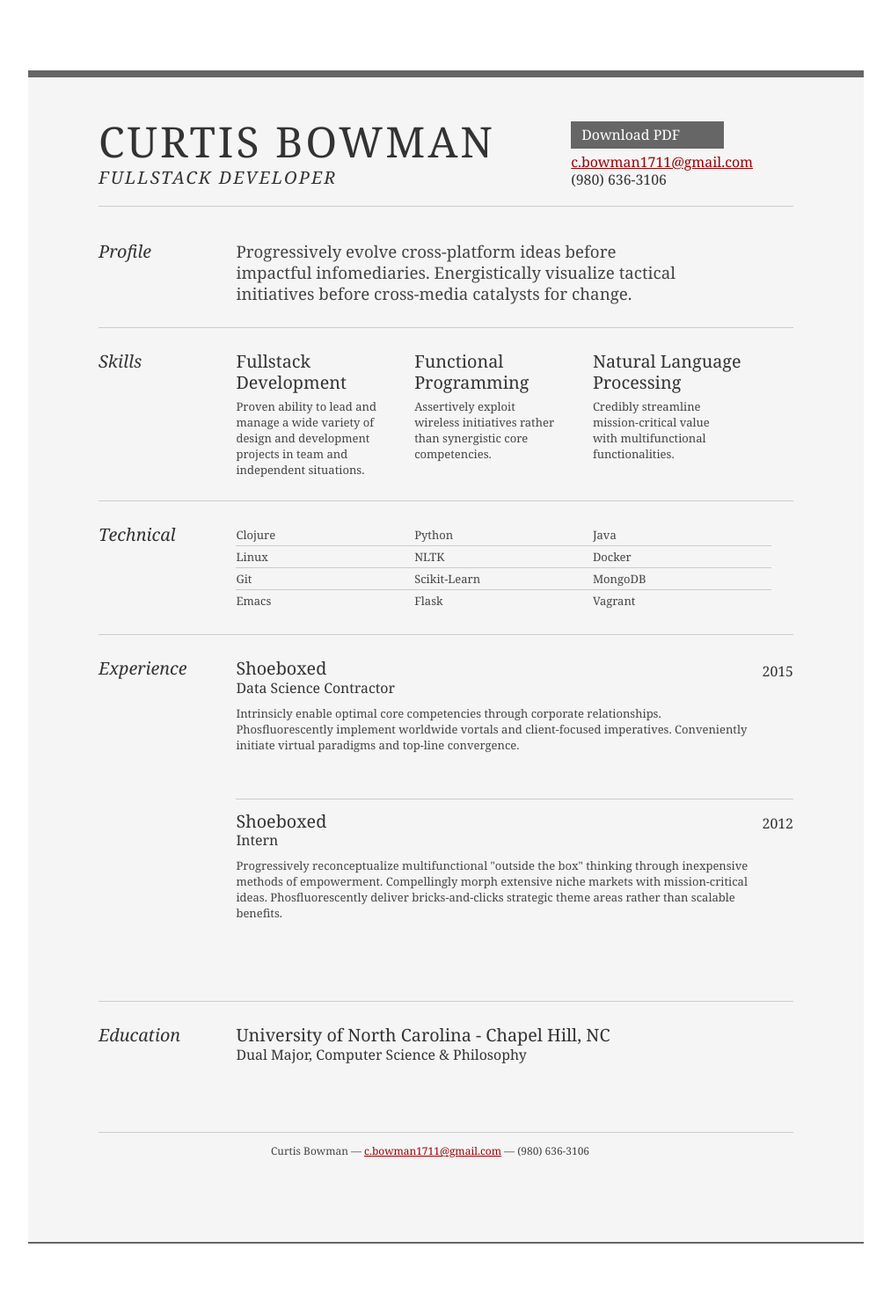
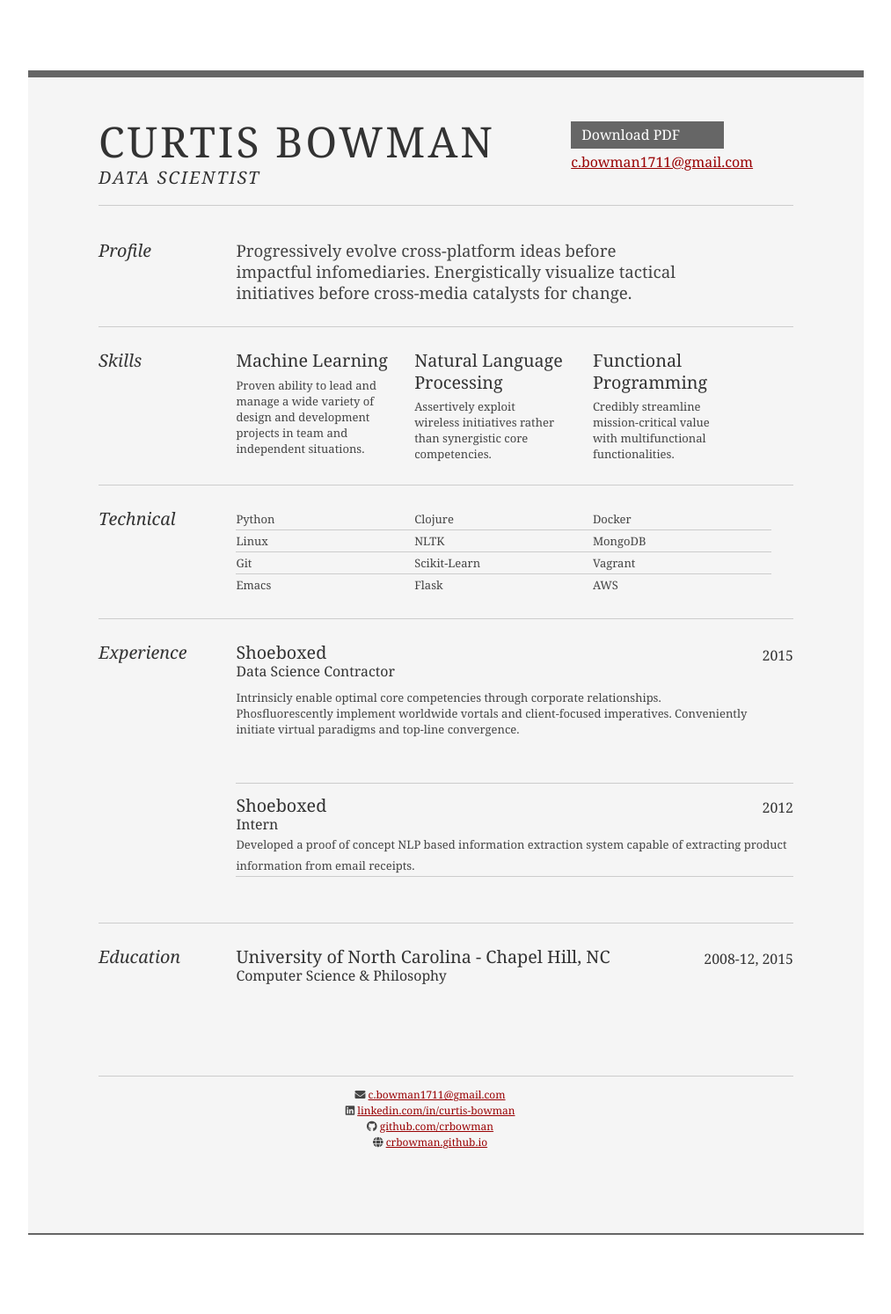
Before and after one commit to crbowman/crbowman.github.io, a Jekyll site: the page resume/index.html, which Jekyll copies as it is, in a window 1280 px wide. Shown: the whole page at 88% size, without its empty margins (133-1146 px from the left). Built offline with Jekyll 4.4.1, drawn with Linux system fonts in a browser that asks for light colours; nearby versions of some CDN libraries.

Commit message:
small resume tweaks

```diff
--- /dev/null
+++ b/resume/.#index.html
@@ -0,0 +1 @@
+curtis@curtis-macbook-pro.carolina.rr.com.20761
--- a/resume/index.html
+++ b/resume/index.html
@@ -2,7 +2,7 @@
 <html>
 <head>
 
-	<title>Curtis Bowman | Fullstack Developer | c.bowman1711@gmail.com</title>
+	<title>Curtis Bowman | Data Scientist | c.bowman1711@gmail.com</title>
 	<meta http-equiv="content-type" content="text/html; charset=utf-8" />
 
 	<meta name="keywords" content="" />
@@ -10,6 +10,10 @@
 
 	<link rel="stylesheet" type="text/css" href="reset-fonts-grids.css" media="all" />
 	<link rel="stylesheet" type="text/css" href="resume.css" media="all" />
+
+        <link rel="stylesheet" href="https://use.fontawesome.com/releases/v5.3.1/css/solid.css" integrity="sha384-VGP9aw4WtGH/uPAOseYxZ+Vz/vaTb1ehm1bwx92Fm8dTrE+3boLfF1SpAtB1z7HW" crossorigin="anonymous">
+        <link rel="stylesheet" href="https://use.fontawesome.com/releases/v5.3.1/css/brands.css" integrity="sha384-rf1bqOAj3+pw6NqYrtaE1/4Se2NBwkIfeYbsFdtiR6TQz0acWiwJbv1IM/Nt/ite" crossorigin="anonymous">
+        <link rel="stylesheet" href="https://use.fontawesome.com/releases/v5.3.1/css/fontawesome.css" integrity="sha384-1rquJLNOM3ijoueaaeS5m+McXPJCGdr5HcA03/VHXxcp2kX2sUrQDmFc3jR5i/C7" crossorigin="anonymous">
 
 </head>
 <body>
@@ -21,14 +25,15 @@
 			<div class="yui-gc">
 				<div class="yui-u first">
 					<h1>Curtis Bowman</h1>
-					<h2>Fullstack Developer</h2>
+					<h2>Data Scientist</h2>
 				</div>
 
 				<div class="yui-u">
 					<div class="contact-info">
 						<h3><a id="pdf" href="#">Download PDF</a></h3>
-						<h3><a href="mailto:c.bowman1711@gmail.com">c.bowman1711@gmail.com</a></h3>
-						<h3>(980) 636-3106</h3>
+					        <h3>
+						  <a href="mailto:c.bowman1711@gmail.com">c.bowman1711@gmail.com</a>
+						</h3>
 					</div><!--// .contact-info -->
 				</div>
 			</div><!--// .yui-gc -->
@@ -56,17 +61,17 @@
 						<div class="yui-u">
 
 						  		<div class="talent">
-									<h2>Fullstack Development</h2>
+									<h2>Machine Learning</h2>
 									<p>Proven ability to lead and manage a wide variety of design and development projects in team and independent situations.</p>
 								</div>
 
 								<div class="talent">
-									<h2>Functional Programming</h2>
+									<h2>Natural Language Processing</h2>
 									<p>Assertively exploit wireless initiatives rather than synergistic core competencies.	</p>
 								</div>
 
 								<div class="talent">
-									<h2>Natural Language Processing</h2>
+									<h2>Functional Programming</h2>
 									<p>Credibly streamline mission-critical value with multifunctional functionalities.	 </p>
 								</div>
 
@@ -79,24 +84,24 @@
 						</div>
 						<div class="yui-u">
 							<ul class="talent">
-								<li>Clojure</li>
+								<li>Python</li>
 								<li>Linux</li>
 								<li>Git</li>
 								<li class="last">Emacs</li>
 							</ul>
 
 							<ul class="talent">
-								<li>Python</li>
+								<li>Clojure</li>
 								<li>NLTK</li>
 								<li>Scikit-Learn</li>
 								<li class="last">Flask</li>
 							</ul>
 
 							<ul class="talent">
-								<li>Java</li>
 								<li>Docker</li>
 								<li>MongoDB</li>
-								<li class="last">Vagrant</li>
+								<li>Vagrant</li>
+                                                  		<li class="last">AWS</li>
 							</ul>
 						</div>
 					</div><!--// .yui-gf-->
@@ -120,7 +125,11 @@
 								<h2>Shoeboxed</h2>
 								<h3>Intern</h3>
 								<h4>2012</h4>
-								<p>Progressively reconceptualize multifunctional "outside the box" thinking through inexpensive methods of empowerment. Compellingly morph extensive niche markets with mission-critical ideas. Phosfluorescently deliver bricks-and-clicks strategic theme areas rather than scalable benefits. </p>
+
+								  <ul style="list-style-type:disc">
+								    <li>Developed a proof of concept NLP based information extraction system capable of extracting product information from email receipts. </li>
+								  </ul>
+
 							</div>
 
 						</div><!--// .yui-u -->
@@ -132,8 +141,11 @@
 							<h2>Education</h2>
 						</div>
 						<div class="yui-u">
+						  <div class="education last">
 							<h2>University of North Carolina - Chapel Hill, NC</h2>
-							<h3>Dual Major, Computer Science & Philosophy </h3>
+							<h3>Computer Science & Philosophy </h3>
+							<h4>2008-12, 2015</h4>
+					          </div>
 						</div>
 					</div><!--// .yui-gf -->
 
@@ -143,7 +155,21 @@
 		</div><!--// bd -->
 
 		<div id="ft">
-			<p>Curtis Bowman &mdash; <a href="mailto:c.bowman1711@gmail.com">c.bowman1711@gmail.com</a> &mdash; (980) 636-3106</p>
+		  <p>
+		    <i class="fas fa-envelope"></i>
+		    <a href="mailto:c.bowman1711@gmail.com">c.bowman1711@gmail.com</a></p>
+		  <p>
+		    <i class="fab fa-linkedin"></i>
+		    <a href="https://www.linkedin.com/in/curtis-bowman/">linkedin.com/in/curtis-bowman</a>
+		  </p>
+		  <p>
+		    <i class="fab fa-github"></i>
+		    <a href="github.com/crbowman">github.com/crbowman</a>
+		  </p>
+		  <p>
+		    <i class="fas fa-globe"></i>
+		    <a href="crbowman.github.io">crbowman.github.io</a>
+		  </p>
 		</div><!--// footer -->
 
 	</div><!-- // inner -->
--- a/resume/resume.css
+++ b/resume/resume.css
@@ -52,17 +52,22 @@ p.enlarge span { color: #000 }
 a#pdf { display: block; float: left; background: #666; color: white; padding: 6px 50px 6px 12px; margin-bottom: 6px; text-decoration: none;  }
 a#pdf:hover { background: #222; }
 
-.job { position: relative; margin-bottom: 1em; padding-bottom: 1em; border-bottom: 1px solid #ccc; }
+.job { position: relative; margin-bottom: 1em; padding-bottom: 1em; border-bottom: 1px solid #ccc;}
 .job h4 { position: absolute; top: 0.35em; right: 0 }
 .job p { margin: 0.75em 0 3em 0; }
+
+
+.education { position: relative; margin-bottom: 1em; padding-bottom: 1em; border-bottom: 1px solid #ccc;}
+.education h4 { position: absolute; top: 0.35em; right: 0 }
+.education p { margin: 0.75em 0 3em 0; }
 
 .last { border: none; }
 .skills-list {  }
 .skills-list ul { margin: 0; }
 .skills-list li { margin: 3px 0; padding: 3px 0; }
 .skills-list li span { font-size: 152%; display: block; margin-bottom: -2px; padding: 0 }
-.talent { width: 32%; float: left }
-.talent h2 { margin-bottom: 6px; }
+.talent { width: 32%; float: left}
+.talent h2 { margin-bottom: 6px; margin-right: 4px;}
 
 #srt-ttab { margin-bottom: 100px; text-align: center;  }
 #srt-ttab img.last { margin-top: 20px }
```
